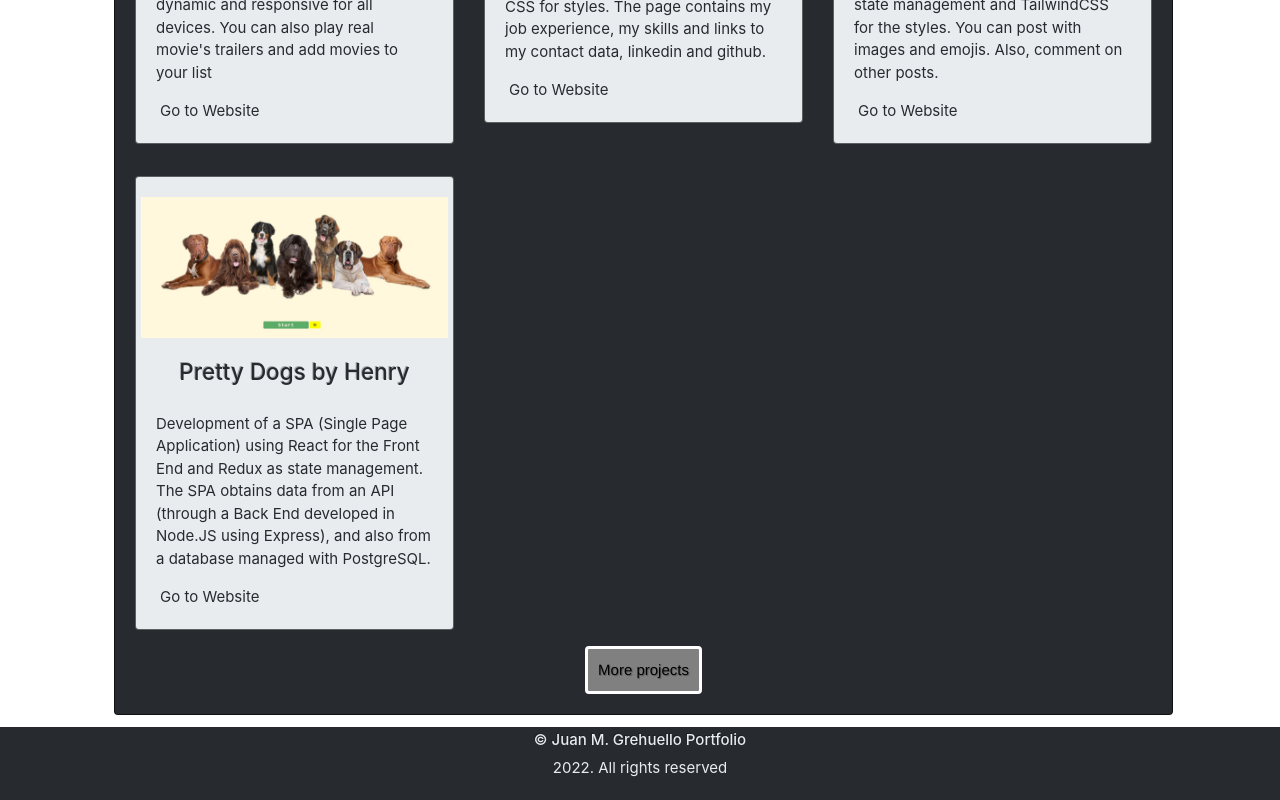
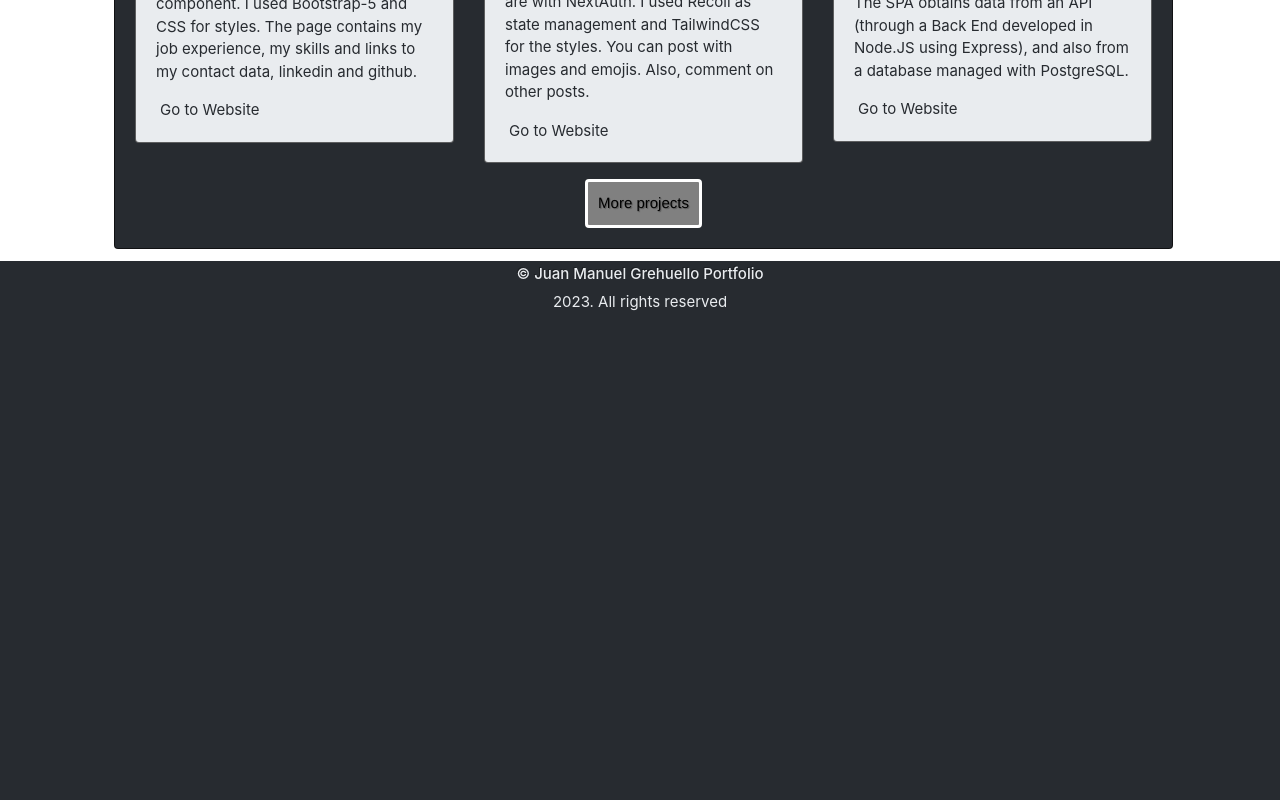
Before and after one commit to JuanmaGre/nextjs-blog-portfolio, a Next.js app: page / in a window 1280 px wide. Shown: the part 2397-3197 px from the top of the page. After the commit the page ends 2730 px from the top, so only its background shows below. Built offline with nearby package versions, Linux system fonts and the light colour scheme; a small style sheet from the web is missing.

Commit message:
mostrar ultimos 6 proyectos solamente

```diff
--- a/components/Layout.js
+++ b/components/Layout.js
@@ -42,8 +42,8 @@ const Layout = ({ children , title ,  footer = true, dark = false }) => {
             footer && (
                 <footer className="bg-dark text-light text-center">
                     <div className="container p-1">
-                        <h6>&copy; Juan M. Grehuello Portfolio</h6>
-                        <p>2022. All rights reserved</p>
+                        <h6>&copy; Juan Manuel Grehuello Portfolio</h6>
+                        <p>2023. All rights reserved</p>
                     </div>
                 </footer>
             )
--- a/pages/index.js
+++ b/pages/index.js
@@ -99,7 +99,7 @@ const index = () => (
                             <h1 className="title2">Projects</h1>
                         </div>
 
-                        {projects.map( ({name , description , image , mainURL } , i) => (
+                        {projects.slice(-6).map( ({name , description , image , mainURL } , i) => (
                             <div className="col-md-4 py-3" key={i}>
                                 <div className="card h-80 bg-light text-dark">
                                     <div className="row">
```
